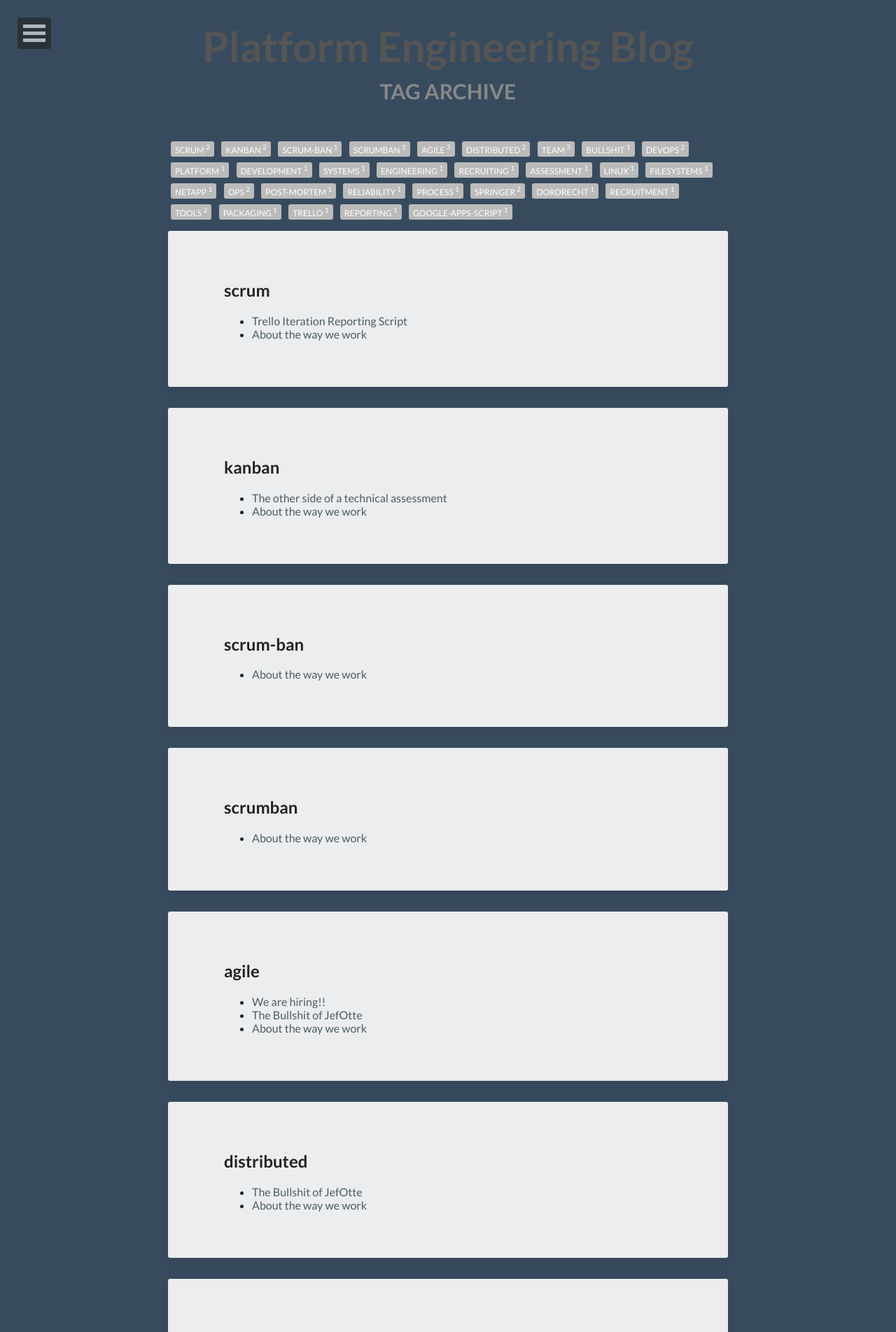
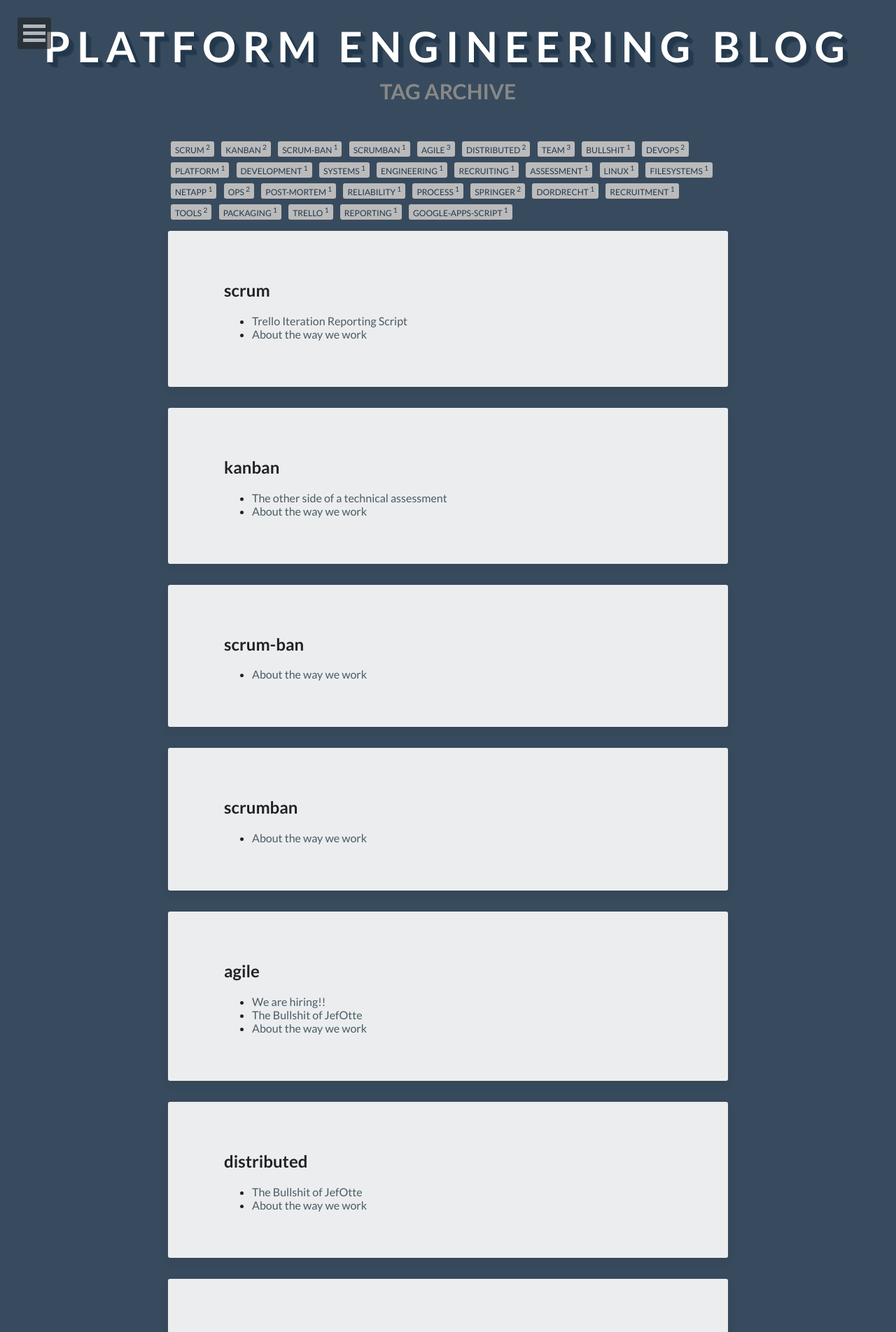
Before and after one commit to keymon/springerpe.github.io, a Jekyll site: the page built from tags.html, in a window 1280 px wide. Shown: the top 1904 px of the page at 70% size. Built offline with Jekyll 4.4.1, drawn with Linux system fonts in a browser that asks for light colours; nearby versions of some CDN libraries.

Commit message:
added styles for tags buttons and posts/tags page header

```diff
--- a/assets/css/overrides.css
+++ b/assets/css/overrides.css
@@ -13,6 +13,27 @@
 	text-transform: uppercase;
 	-o-text-overflow: clip;
 	text-overflow: clip;
+	letter-spacing: 10px;
+  text-shadow:  rgba(35, 56, 77, 0.9) 1px 1px,
+   rgba(35, 56, 77, 0.9) 2px 2px,
+   rgba(35, 56, 77, 0.9) 3px 3px,
+   rgba(35, 56, 77, 0.9) 4px 4px,
+   rgba(35, 56, 77, 0.9) 5px 5px,
+   rgba(35, 56, 77, 0.9) 6px 6px,
+   rgba(35, 56, 77, 0.6) 7px 7px,
+   rgba(35, 56, 77, 0.4) 8px 8px;
+}
+
+.entry-meta .tag {
+	color: rgb(35, 56, 77);
+}
+
+.header-title-wrap h1 {
+	text-align: center;
+	text-transform: uppercase;
+	-o-text-overflow: clip;
+	text-overflow: clip;
+	color: white;
 	letter-spacing: 10px;
   text-shadow:  rgba(35, 56, 77, 0.9) 1px 1px,
    rgba(35, 56, 77, 0.9) 2px 2px,
```
